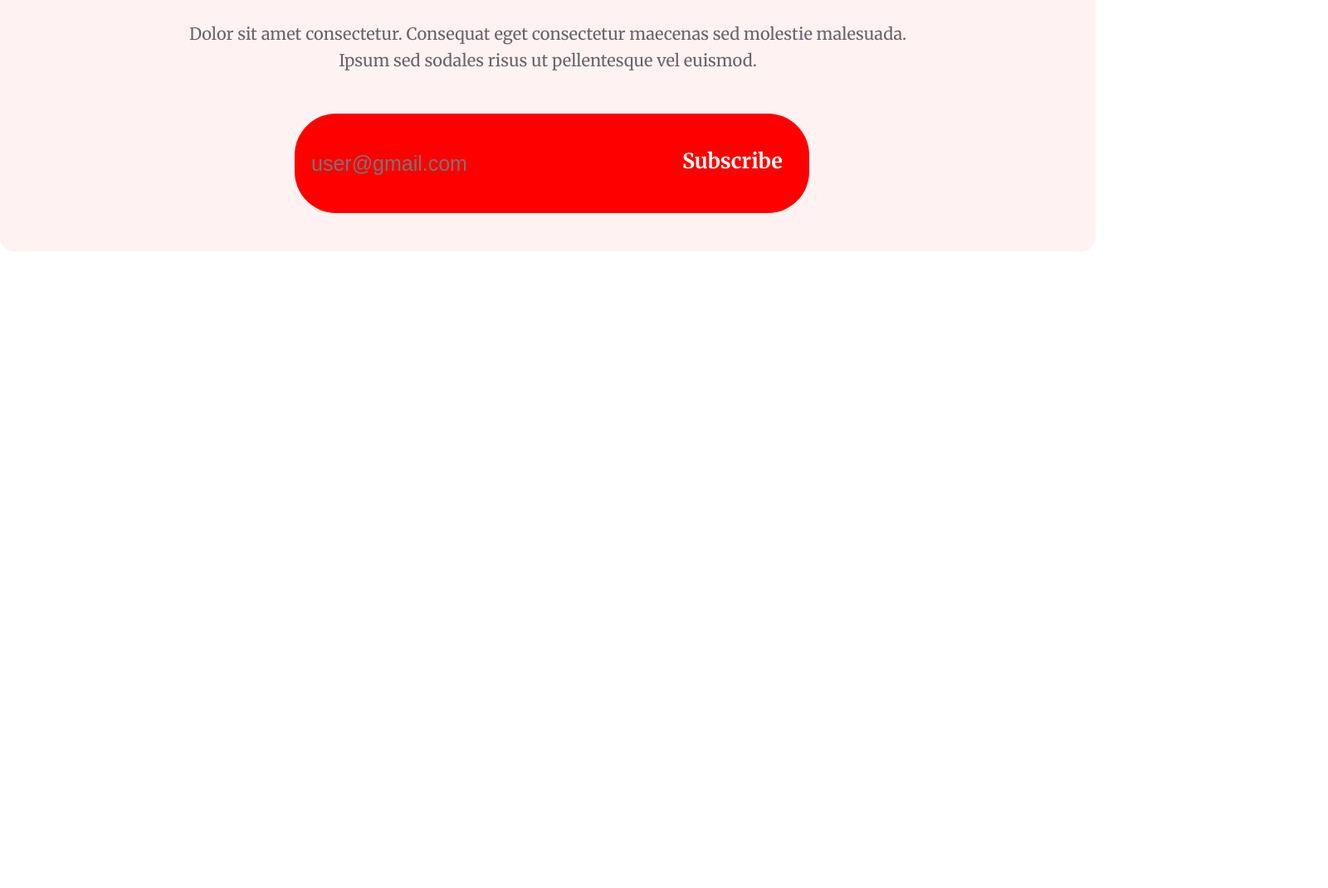
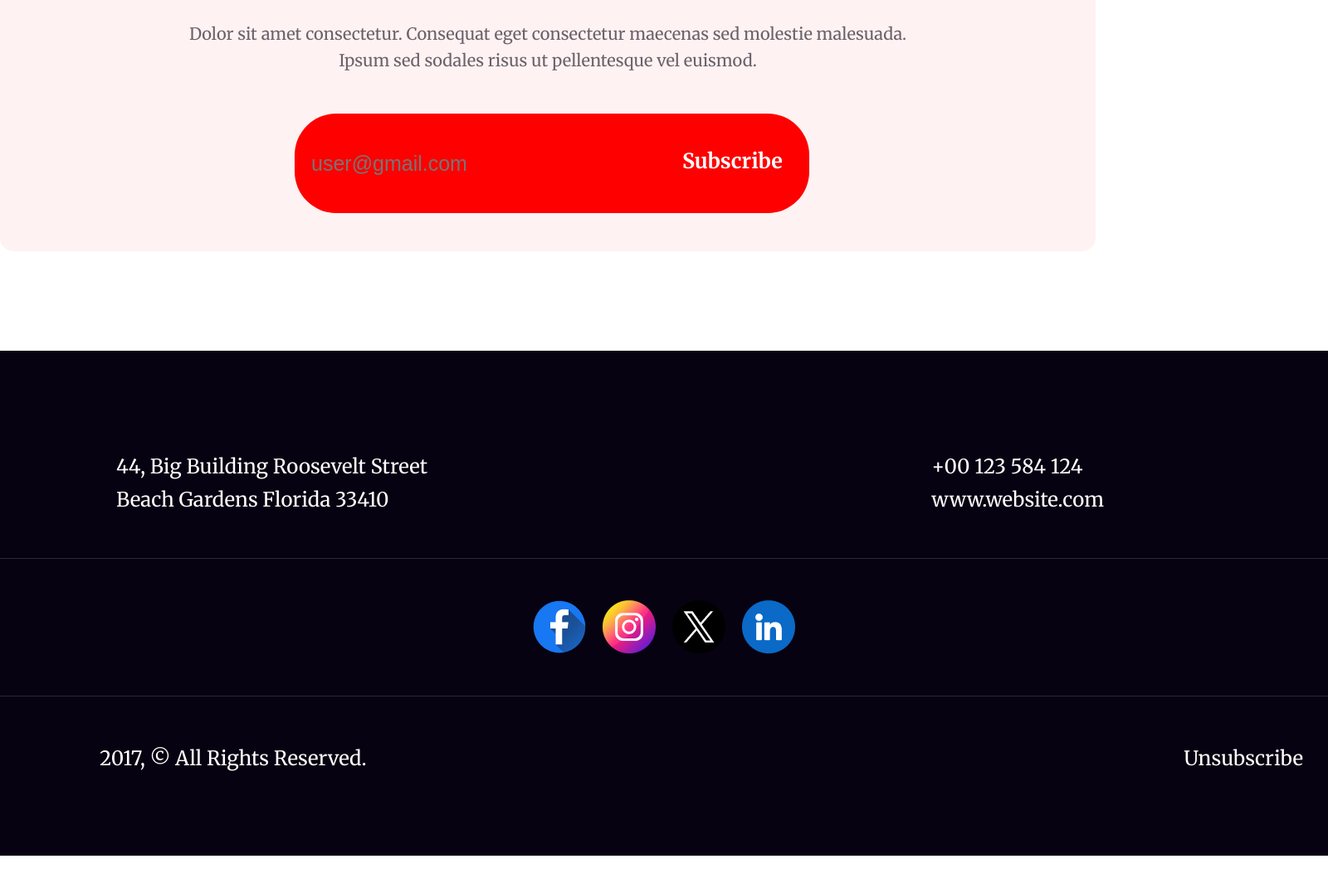
Before and after one commit to foisal-ahmed07/new-year-offer-web, a plain HTML site: page index.html in a window 1280 px wide. Shown: the part 6321-7392 px from the top of the page at 83% size, 1600 px wide, since content can reach past the window. Before the commit the page ends 6624 px from the top, so only its background shows below. Drawn offline with Linux system fonts and the light colour scheme.

Commit message:
all complate

```diff
--- a/index.html
+++ b/index.html
@@ -141,18 +141,32 @@
                     <input type="text" name="" id="" placeholder="user@gmail.com">
                 <h2 class="subcribe">Subscribe</h2>
             </div>
+         </section>
+          <!-- Subscribe Newsletter section end -->
+    </main>
+   <!-- footer section start -->
+    <footer>
+        <section class="footer-section-container">
+            <div class="footer-left-right-content">
+                <div class="footer-left-content">
+                    <p>44, Big Building Roosevelt Street <br>
+                        Beach Gardens Florida 33410</p>
+                </div>
+                <div class="footer-right-content"><p>+00 123 584 124 <br>www.website.com</p></div>
+            </div>
 
+            <div class="footer-image">
+                <img src="icons/Facebook.png" alt=""><img src="icons/Instagram.png" alt=""> <img src="icons/Twitter.png" alt=""><img src="icons/Linkedin.png" alt="">
 
+            </div>
 
-         </section>
-
-
-          <!-- Subscribe Newsletter section end -->
-
-    </main>
-    <footer>
-
+            <div class="fotter-description">
+                <div class="footer-left-description"> 2017, &copy; All Rights Reserved.</div>
+                <div class="footer-right-description">Unsubscribe</div>
+            </div>
+        </section>
     </footer>
+    <!-- footer section end -->
 
 </body>
 </html>
--- a/styles/style.css
+++ b/styles/style.css
@@ -378,6 +378,7 @@ body{
     width: 1320px;
     height: 616px;
     margin: 0 auto;
+    margin-bottom: 120px;
 }
 
 .Newsletter-description img{
@@ -439,3 +440,66 @@ body{
     padding: 25px;
 
 }
+/* footer section style start here  */
+.footer-section-container{
+    background-color: rgb(7, 2, 17);
+    width: 1600px;
+    height: 609px;
+    margin: 0 auto;
+    margin-bottom: 100px;
+
+}
+
+.footer-left-right-content{
+    display: flex;
+    justify-content: space-between;
+    align-items: center;
+    color: rgb(255, 255, 255);
+    margin-bottom: 50px;
+}
+.footer-left-content{
+    font-size: 24px;
+    font-weight: 500;
+    line-height: 40px;
+    margin-top: 120px;
+    margin-left: 140px;
+}
+.footer-right-content{
+    font-size: 24px;
+    font-weight: 500;
+    line-height: 40px;
+    margin-top: 120px;
+    margin-right: 270px;
+}
+.footer-image{
+    display: flex;
+    justify-content: center;
+    align-items: center;
+    border-top: 1px solid rgba(255, 255, 255, 0.15);
+    border-bottom: 1px solid rgba(255, 255, 255, 0.15);
+    gap: 20px;
+    padding: 50px ;
+
+}
+.fotter-description{
+    display: flex;
+    justify-content: space-between;
+    align-items: center;
+    color: rgb(255, 255, 255);
+    margin-bottom: 50px;
+}
+.footer-left-description{
+    margin-top: 60px;
+    margin-left: 120px;
+    font-size: 24px;
+    font-weight: 500;
+    line-height: 29px;
+}
+.footer-right-description{
+   margin-top: 60px;
+   margin-right: 30px;
+    font-size: 24px;
+    font-weight: 500;
+    line-height: 29px;
+
+}
```
